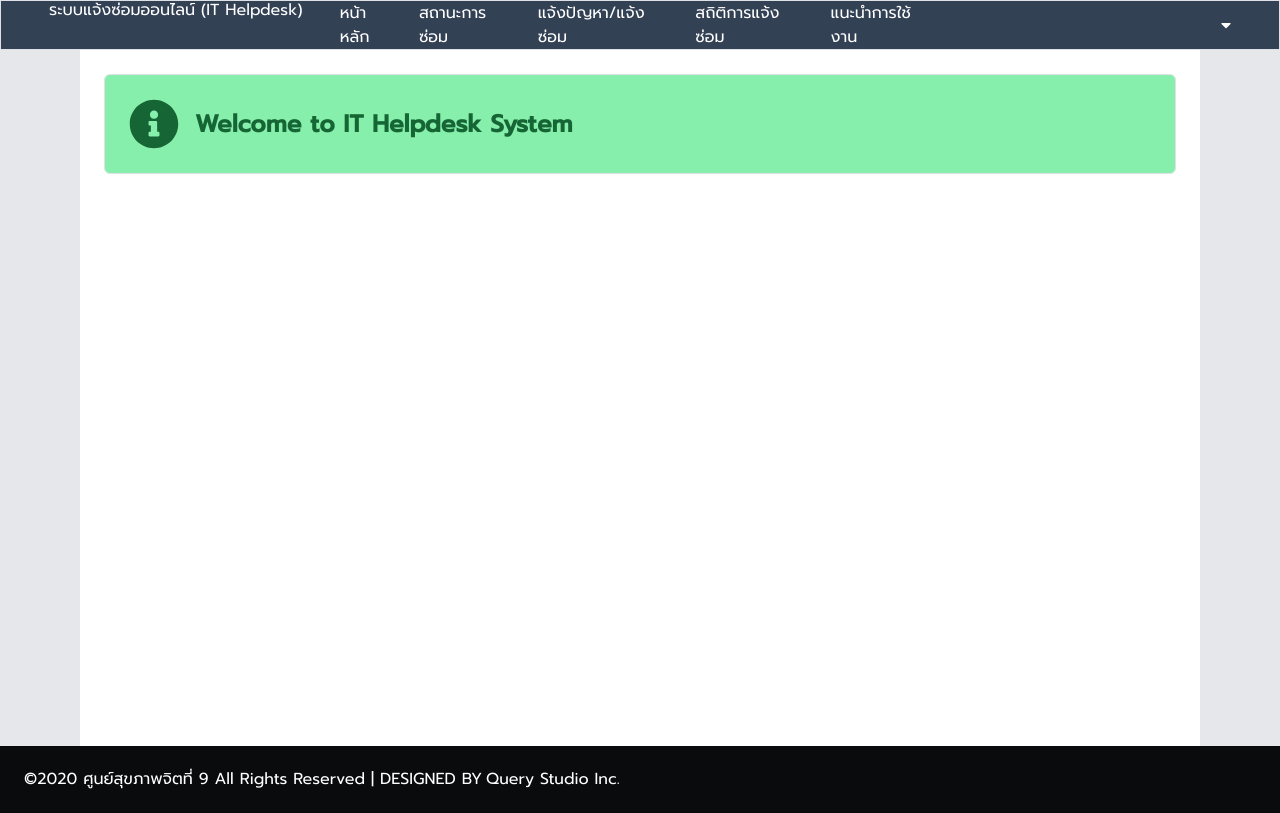
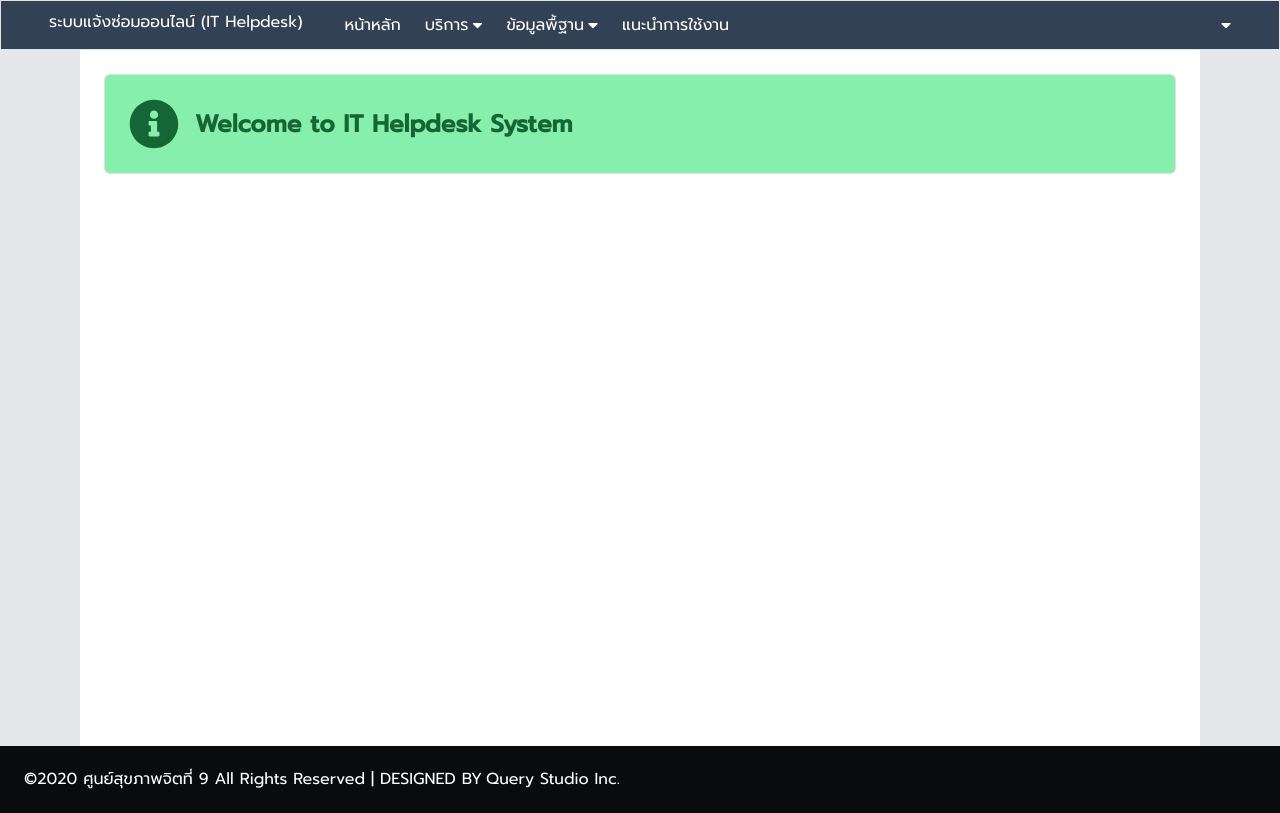
Before and after one commit to mhc9/react-mhc9-erp, a React (Create React App) app: page / in a window 1280 px wide. Built offline with nearby package versions, Linux system fonts and the light colour scheme; no server answers; sample sign-in values are in the browser's storage.

Commit message:
Re-design new menu as dropdown menus in Navbar

```diff
--- a/src/components/Navbar/index.js
+++ b/src/components/Navbar/index.js
@@ -28,9 +28,40 @@ const Navbar = () => {
                 </div>
                 <ul className="flex flex-row gap-4">
                     <li><Link to="/" className="hover:text-gray-400">หน้าหลัก</Link></li>
-                    <li><Link to="/list" className="hover:text-gray-400">สถานะการซ่อม</Link></li>
-                    <li><Link to="/add" className="hover:text-gray-400">แจ้งปัญหา/แจ้งซ่อม</Link></li>
-                    <li><Link to="/stat" className="hover:text-gray-400">สถิติการแจ้งซ่อม</Link></li>
+                    <li className="menu-item flex relative">
+                        <button className="hover:text-gray-400 flex items-center gap-1">
+                            บริการ
+                            <i className="fas fa-caret-down"></i>
+                        </button>
+                        <ul className="dropdown-menu rounded-md bg-white text-blue-950 p-0">
+                            <li className="hover:bg-gray-300 p-2 rounded-t-md">
+                                <Link to="/list"><p className="w-full">สถานะการซ่อม</p></Link>
+                            </li>
+                            <li className="hover:bg-gray-300 p-2">
+                                <Link to="/add"><p className="w-full">แจ้งปัญหา/แจ้งซ่อม</p></Link>
+                            </li>
+                            <li className="hover:bg-gray-300 p-2 rounded-b-md">
+                                <Link to="/stat"><p className="w-full">สถิติการแจ้งซ่อม</p></Link>
+                            </li>
+                        </ul>
+                    </li>
+                    <li className="menu-item flex relative">
+                        <button className="hover:text-gray-400 flex items-center gap-1">
+                            ข้อมูลพื้ฐาน
+                            <i className="fas fa-caret-down"></i>
+                        </button>
+                        <ul className="dropdown-menu rounded-md bg-white text-blue-950 p-0">
+                            <li className="hover:bg-gray-300 p-2 rounded-t-md">
+                                <Link href="/equipment"><p className="w-full">อุปกรณ์</p></Link>
+                            </li>
+                            <li className="hover:bg-gray-300 p-2">
+                                <Link href="/equipment-type"><p className="w-full">ประเภทอุปกรณ์</p></Link>
+                            </li>
+                            <li className="hover:bg-gray-300 p-2 rounded-b-md">
+                                <Link href="/equipment-group"><p className="w-full">กลุ่มอุปกรณ์</p></Link>
+                            </li>
+                        </ul>
+                    </li>
                     <li><Link to="/advice" className="hover:text-gray-400">แนะนำการใช้งาน</Link></li>
                 </ul>
             </div>
```
